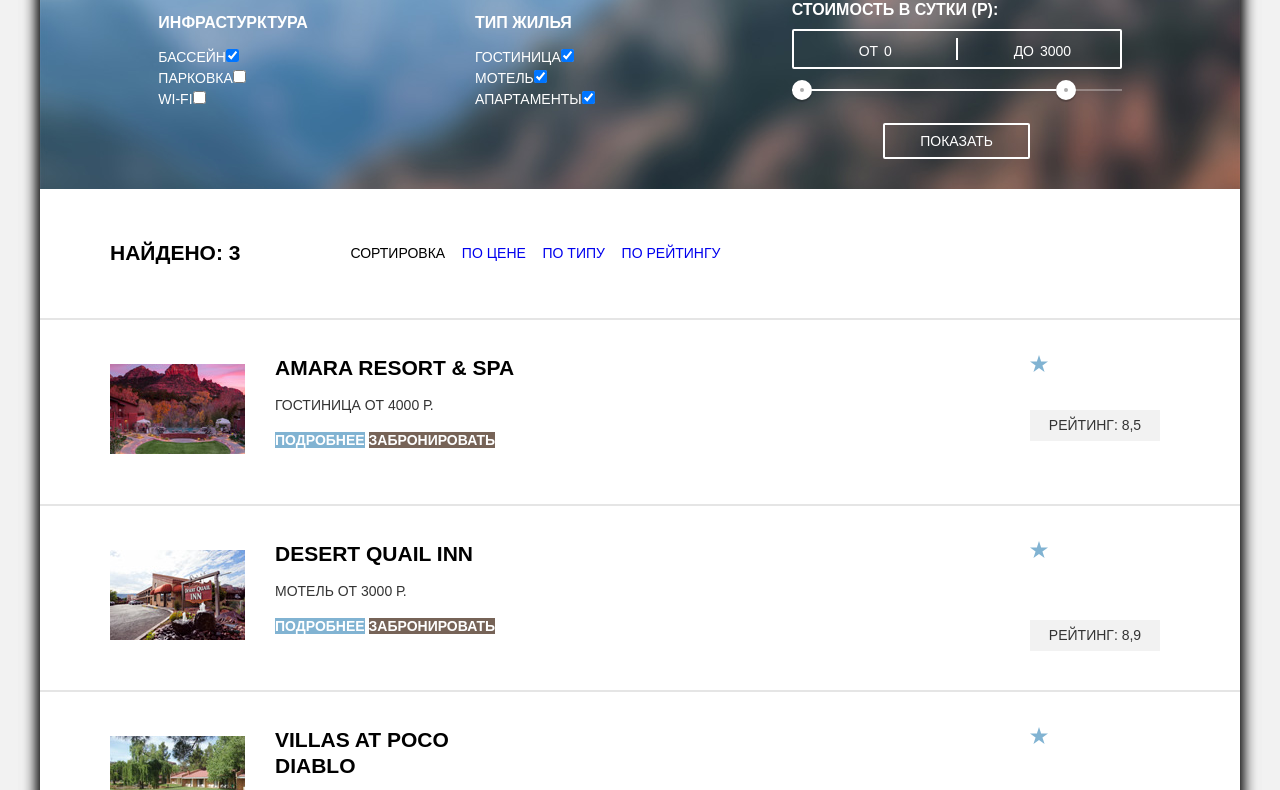
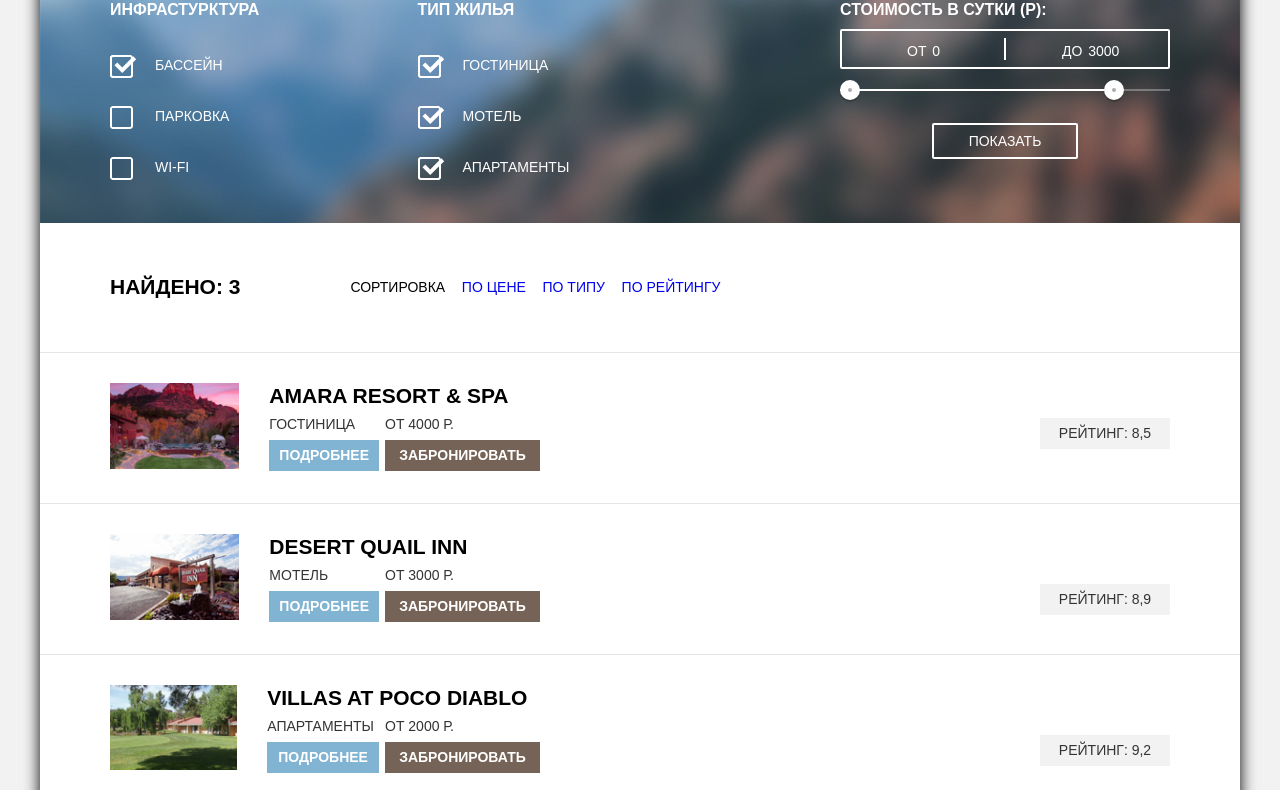
Before and after one commit to zhanna2606/903257-sedona, a plain HTML site: page inner.html in a window 1280 px wide. Shown: the part 87-877 px from the top of the page. Drawn offline with Linux system fonts and the light colour scheme.

Commit message:
Добавлены декоративные элементы всех страниц, кроме звездочек и сортировки

```diff
--- a/css/style.css
+++ b/css/style.css
@@ -15,7 +15,7 @@
     margin-right: auto;
     margin-left: auto;
     background-color: white;
-    box-shadow: 0px 5px 15px 0;   /*временно отключила*/
+    box-shadow: 0px 5px 15px 0;
 }
 
 
@@ -29,7 +29,6 @@
 }
 
 .main-header {
-    max-height: 56px;
     margin: 0 auto;
 }
 
@@ -49,13 +48,29 @@
 
 .site-navigation {
     display: flex;
-    flex-wrap: wrap;
-    justify-content: space-between;
     padding: 0;
-    margin: 0 auto;
+    margin: 0;
 
     list-style: none;
 }
+
+.site-navigation li {
+    width: 300px;
+    padding: 15px 70px;
+}
+
+.site-navigation li:nth-child(1),
+.site-navigation li:nth-child(2) {
+    text-align: left;
+}
+
+.site-navigation li:nth-child(3),
+.site-navigation li:nth-child(4) {
+    text-align: right;
+}
+
+
+
 .site-navigation a{
     display: block;
 
@@ -77,37 +92,13 @@
     color: #766357;
 }
 
-.site-navigation ul {
-    margin: 0;
-    padding: 0;
-}
-
-.site-navigation li {
-    display: inline-block;
-    min-height: 56px;
-    padding-top: 17px;
-    margin: 0 auto;
-}
-
-.site-navigation li:nth-child(1),
-.site-navigation li:nth-child(2) {
-    text-align: left;
-}
-
-.site-navigation li:nth-child(3),
-.site-navigation li:nth-child(4) {
-    text-align: right;
-}
-
 .main-container {
     padding: 0;
     margin: 0;
-    box-shadow: none;
 }
 
 .main-pic {
     position: relative;
-    height: 450px;
     padding: 60px;
     background: url("../img/background-photo.jpg") 0px -80px no-repeat;
     background-size: cover;
@@ -160,20 +151,20 @@
 
 
 .description-city {
-    width: 350px;
+    width: 400px;
     text-align: center;
-    padding: 40px 60px 0 60px;
+    padding: 46px 60px 58px 60px;
 }
 
 .description-city h2 {
     font-size: 21px;
     font-weight: bold;
-    letter-spacing: normal;
-    padding: 0 50px;
+    padding: 0;
     margin: 0;
 }
 
 .city-number {
+    margin: 0;
     padding: 20px;
 }
 
@@ -201,12 +192,6 @@
     color: #333333;
 }
 
-
-
-.features {
-
-}
-
 .features-list {
     display: flex;
     justify-content: space-around;
@@ -219,7 +204,7 @@
     flex-direction: column;
     justify-content: center;
     width: 400px;
-    padding: 160px 40px;
+    padding: 160px 40px 40px 40px;
 }
 
 .icon-house {
@@ -246,25 +231,25 @@
 
 .advantage-bridge {
     display: flex;
-    flex-direction: row-reverse;
     color: #ffffff;
     background-color: #81b3d2;
-
 }
 
 .description-bridge {
-    width: 300px;        /*---------почему ширина блока не срабатывает тут? */
-    padding: 0;
-    margin: 0;
+    width: 400px;
+    text-align: center;
+    padding: 40px 30px 50px 25px;
 }
 
 .description-bridge h2 {
     font-size: 21px;
     font-weight: bold;
     margin: 0;
+    padding: 0;
 }
 
 .bridge-number {
+    margin: 0;
     padding: 20px;
 }
 
@@ -321,7 +306,7 @@
     font-weight: bold;
     line-height: 36px;
     text-align: center;
-    padding: 50px 0 0 0;
+    padding: 50px 0 10px 0;
 
 }
 
@@ -334,6 +319,7 @@
 }
 
 .button-search {
+    position: relative;
     width: 568px;
     height: 86px;
     font-size: 21px;
@@ -341,12 +327,12 @@
     line-height: 26px;
     color: #ffffff;
     background-color: #766357;
-    margin-left: auto;
-    margin-right: auto;
+    margin: 0 auto;
 }
 
 .button-search p {
-    padding-top: 10px;
+    margin: 0;
+    padding: 30px 80px;
 }
 
 
@@ -382,7 +368,7 @@
 }
 
 
-/* -------------------ФУТЕР ВТОРОЙ СТРАНИЦЫ---------------*/
+/* -------------------ФУТЕР СТРАНИЦ---------------*/
 
 .main-footer {
     padding: 0;
@@ -392,7 +378,8 @@
 
 .footer-container {
     display: flex;
-    justify-content: space-around;
+    justify-content: space-between;
+    padding: 35px 100px;
 }
 
 .hashtag {
@@ -404,20 +391,20 @@
     line-height: 1.24;
     text-align: center;
     color: #000000;
-    padding-top: 60px;
 }
 
 
 .footer-social {
     width: 150px;
     text-align: center;
-    padding-top: 35px;
 }
 
 .footer-social ul {
     display: flex;
     justify-content: space-between;
     width: 150px;
+    margin: 0;
+    padding: 0;
 
     list-style: none;
 }
@@ -456,7 +443,6 @@
     line-height: 26px;
     font-weight: normal;
     text-align: center;
-    padding-top: 45px;
 }
 
 .footer-copyright p {
@@ -485,7 +471,12 @@
 
 .modal-search-form {
     position: absolute;
-    left: 30%; /* тут не пойму как выровнять под кнопку поиска */
+    margin-left: auto;
+    margin-right: auto;
+    left: 0;
+    right: 0;
+    /*left: 331px;  тут не пойму как  правильно выровнять под кнопку поиска
+    right: 331px;*/
     z-index: 1;
     color: #000000;
     background-color: #FFF;
@@ -506,7 +497,8 @@
 
 .filter-item {
     display: flex;
-
+    margin: 0;
+    padding: 15px 0 15px 0;
 }
 
 .date-check-in,
@@ -562,6 +554,11 @@
 .visitors {
     display: flex;
     justify-content: space-between;
+    padding: 15px 0 50px 0;
+}
+
+.visitor-item {
+    display: flex;
 }
 
 .adult {
@@ -621,7 +618,7 @@
     background-color: #81b3d2;
     box-sizing: border-box;
     border: none;
-    padding: 0;
+    padding: 15px 0 15px 0;
 }
 
 .search:hover,
@@ -649,9 +646,7 @@
                         /*Фильтр поиска*/
 
 .filters {
-    max-height: 250px;
     text-align: center;
-    width: 100%;
     background: url("../img/filter-background.jpg") no-repeat;
     background-size: cover;
     background-position: center;
@@ -659,11 +654,12 @@
 
  .filter-column {
     display: flex;
-    justify-content: space-around;
+    justify-content: space-between;
     font-weight: normal;
     color: #ffffff;
     text-align: left;
-    padding: 30px;
+    margin: 0;
+    padding: 30px 70px;
     }
 
  .filter-column h2 {
@@ -673,44 +669,65 @@
 .filter-infrastructure {
     display: flex;
     flex-direction: column;
-    width: 140px;
-}
-
-.infrastructure-item {
-    font-size: 14px;
-    font-weight: normal;
-    padding: 0;
+    width: 250px;
     text-align: left;
 }
 
-                /* отображение нестандартных чекбоксов
-.infrastructure-item label {
-    width: 32px;
-    height: 26px;
-    display: block;
-    position: relative;
+.filter-infrastructure h2,
+.filter-house h2 {
+    margin: 0;
+    padding-bottom: 20px;
 }
 
-.infrastructure-item input[type="checkbox"] + span {
+.infrastructure-item,
+.house-item {
+    font-size: 14px;
+    font-weight: normal;
+    padding: 15px 0 15px 45px;
+    text-align: left;
+
+}
+
+.infrastructure-item label,
+.house-item label {
+    position: relative;
+
+    display: block;
+
+    cursor: pointer;
+    user-select: none;
+}
+
+.filter-input:hover,
+.filter-input:focus {
+  color: #ffffff;
+}
+
+.filter-input:disabled {
+    color: #6a6a6a;
+}
+
+.filter-checkbox + label::before {
+    content: url("../svg-sedona/checkbox-off.svg");
     position: absolute;
+    left: -45px;
+    top: 0;
+}
 
-    width: 100%; height: 100%;
-    background: url("../svg-sedona/checkbox-on.svg") no-repeat;
-    cursor: pointer;
-    background-position: 0px 0;
+.filter-checkbox:checked + label::after {
+    content: url("../svg-sedona/checkbox-on.svg");
+
+    position: absolute;
+    left: -45px;
+    top: 0;
 }
-*/
-
 
 
 .filter-house {
     display: flex;
     flex-direction: column;
-    width: 140px;
-}
-
-.house-item {
-    text-align: left;
+    width: 250px;
+    padding-right: 115px;
 }
 
 .filters legend {
@@ -718,7 +735,11 @@
     font-weight: bold;
 }
 
-/*---------------------- стоимостm суток----------------------*/
+
+
+
+
+/*---------------------- стоимостmь суток----------------------*/
 
 
 .filter-range {
@@ -857,12 +878,11 @@
 .search-results {
     display: flex;
     flex-direction: column;
-    border-bottom: 2px solid #e5e5e5;
 }
 
 .title-line {
     display: flex;
-    border-bottom: 2px solid #e5e5e5;
+    border-bottom: 1px solid #e5e5e5;
 }
 
 .title-line p {
@@ -929,13 +949,16 @@
 
 
 .catalog-item-image {
+    margin: 0;
+    width: 135px;
+    height: 90px;
     padding: 30px 30px 30px 70px;
 }
 
 
 .catalog-item {
     display: flex;
-    border-bottom: 2px solid #e5e5e5;
+    border-bottom: 1px solid #e5e5e5;
 }
 
 
@@ -949,16 +972,48 @@
 }
 
 .hotel-description {
-    width: 255px;
-    padding: 35px 250px 30px 0;
+    display: flex;
+    flex-direction: column;
+    padding: 30px 250px 30px 0;
+}
+
+.detailes {
+    display: flex;
+    margin: 0;
+}
+
+.about-hotel {
+    display: flex;
+    flex-direction: column;
+    margin: 0;
+    padding-right: 6px;
+}
+
+.hotel-category {
+    padding: 5px 5px 5px 0;
+}
+
+.about-price {
+    display: flex;
+    flex-direction: column;
+    margin: 0;
+}
+
+.catalog-item-price {
+    padding: 5px 5px 5px 0;
 }
 
 .raiting {
     display: flex;
     flex-direction: column;
     justify-content: space-between;
-    width: 110px;
     padding: 35px 70px 25px 250px;
+}
+
+
+.catalog-item-price {
+    width: 150px;
+    padding: 5px left;
 }
 
 .hotel-description .detailed {
@@ -966,24 +1021,23 @@
     line-height: 21px;
     font-weight: bold;
     color: #ffffff;
-    text-align: left;
-    width: 110px;
-    height: 27px;
+    text-align: center;
     background-color: #81b3d2;
+    padding: 5px 10px;
 }
 .hotel-description .booking {
     font-size: 14px;
     line-height: 21px;
     font-weight: bold;
     color: #ffffff;
-    text-align: left;
-    width: 142px;
-    height: 27px;
+    text-align: center;
     background-color:#766357;
+    padding: 5px 10px;
 }
 
 a.detailed:hover,
 a.detailed:focus {
+    color: #ffffff;
     background-color: #669ec0;
 }
 
@@ -994,6 +1048,7 @@
 
 a.booking:hover,
 a.booking:focus {
+    color: #ffffff;
     background-color: #604e43;
 }
 
--- a/inner.html
+++ b/inner.html
@@ -24,7 +24,7 @@
         </a>
       </nav>
     </header>
-    <main class="container">
+    <main class="main-container">
       <section class="filters">
         <h2 class="visually-hidden" aria-label="фильтр поиска отеля">Фильтр поиска отеля</h2>
         <form action="https://echo.htmlacademy.ru" method="get">
@@ -32,28 +32,34 @@
           <div class="filter-column">
             <div class="filter-infrastructure">
               <h2>Инфрастурктура</h2>
-              <label class="infrastructure-item">
-                Бассейн<input type="checkbox" checked name="pool"><span></span>
-              </label>
-              <label class="infrastructure-item">
-                Парковка<input type="checkbox" name="parking">
-              </label>
-              <label class="infrastructure-item">
-                Wi-Fi<input type="checkbox" name="wifi">
-              </label>
+              <div class="infrastructure-item">
+                <input class="visually-hidden filter-input filter-checkbox" type="checkbox" checked name="pool">
+                <label>Бассейн</label>
+              </div>
+              <div class="infrastructure-item">
+                <input class="visually-hidden filter-input filter-checkbox" type="checkbox" name="parking">
+                <label>Парковка</label>
+              </div>
+              <div class="infrastructure-item">
+                <input class="visually-hidden filter-input filter-checkbox" type="checkbox" name="wifi">
+                <label>Wi-Fi</label>
+              </div>
             </div>
 
             <div class="filter-house">
               <h2>Тип жилья</h2>
-              <label class="house-item">
-                Гостиница<input type="checkbox" checked name="hotel">
-              </label>
-              <label class="house-item">
-                Мотель<input type="checkbox" checked name="motel">
-              </label>
-              <label class="house-item">
-                Апартаменты<input type="checkbox" checked name="apart">
-              </label>
+              <div class="house-item">
+                <input class="visually-hidden filter-input filter-checkbox" type="checkbox" checked name="hotel">
+                <label>Гостиница</label>
+              </div>
+              <div class="house-item">
+                <input class="visually-hidden filter-input filter-checkbox" type="checkbox" checked name="motel">
+                <label>Мотель</label>
+              </div>
+              <div class="house-item">
+                <input class="visually-hidden filter-input filter-checkbox" type="checkbox" checked name="apart">
+                <label>Апартаменты</label>
+              </div>
             </div>
 
             <!--Фильтр сделан по демке-->
@@ -99,72 +105,78 @@
             <li class="catalog-item">
               <p class="catalog-item-image">
                 <a href="catalog-item.html">
-                  <img src="img/hotel-amara.jpg" class="hotel-amara" width="135" height="90" alt="Гостиница AMARA RESORT & SPA">
+                  <img src="img/hotel-amara.jpg" class="hotel-amara" alt="Гостиница AMARA RESORT & SPA">
                 </a>
               </p>
               <div class="hotel-description">
                 <a href="catalog-item.html">
                   <span class="catalog-item-title">AMARA RESORT & SPA</span>
                 </a>
-                <p>
-                  <span class="catalog-category">Гостиница</span>
+                <div class="detailes">
+                  <p class="about-hotel">
+                    <span class="hotel-category">Гостиница</span>
+                    <a class="button detailed" href="catalog-item.html">Подробнее</a>
+                  </p>
+                  <p class="about-price">
                     <span class="catalog-item-price">от 4000 р.</span>
-                </p>
-                <p>
-                  <a class="button detailed" href="catalog-item.html">Подробнее</a>
                     <a class="button booking" href="#">Забронировать</a>
                   </p>
                 </div>
+              </div>
               <div class="raiting">
-                <img src="svg-sedona/star.svg" class="star" width="18" height="17" alt="Отель пять звезд">
+                <span></span>
                 <p class="hotel-raiting">Рейтинг: 8,5</p>
                 <div>
             </li>
             <li class="catalog-item">
               <p class="catalog-item-image">
                 <a href="catalog-item.html">
-                  <img src="img/hotel-desert.jpg" class="hotel-desert" width="135" height="90" alt="Мотель Desert Quail Inn">
+                  <img src="img/hotel-desert.jpg" class="hotel-desert" alt="Мотель Desert Quail Inn">
                 </a>
               </p>
               <div class="hotel-description">
                 <a href="catalog-item.html">
                   <span class="catalog-item-title">DESERT QUAIL INN</span>
                 </a>
-                <p>
-                  <span class="catalog-category">Мотель</span>
+                <div class="detailes">
+                  <p class="about-hotel">
+                    <span class="hotel-category">Мотель</span>
+                    <a class="button detailed" href="catalog-item.html">Подробнее</a>
+                  </p>
+                  <p class="about-price">
                     <span class="catalog-item-price">от 3000 р.</span>
-                </p>
-                <p>
-                  <a class="button detailed" href="catalog-item.html">Подробнее</a>
                     <a class="button booking" href="#">Забронировать</a>
                   </p>
                 </div>
+              </div>
               <div class="raiting">
-                <img src="svg-sedona/star.svg" class="star" width="18" height="17" alt="Отель три звезды">
+                <div class="star-3"></div>
                 <p class="hotel-raiting">Рейтинг: 8,9</p>
               </div>
             </li>
             <li class="catalog-item">
               <p class="catalog-item-image">
                 <a href="catalog-item.html">
-                  <img src="img/hotel-villasdiablo.jpg" class="hotel-villasdiablo" width="135" height="90" alt="Апартаменты Villas at Poco Diablo">
+                  <img src="img/hotel-villasdiablo.jpg" class="hotel-villasdiablo" alt="Апартаменты Villas at Poco Diablo">
                 </a>
               </p>
               <div class="hotel-description">
                 <a href="catalog-item.html">
                   <span class="catalog-item-title">Villas at Poco Diablo</span>
                 </a>
-                <p>
-                  <span class="catalog-category">Апартаменты</span>
+                <div class="detailes">
+                  <p class="about-hotel">
+                    <span class="hotel-category">Апартаменты</span>
+                    <a class="button detailed" href="catalog-item.html">Подробнее</a>
+                  </p>
+                  <p class="about-price">
                     <span class="catalog-item-price">от 2000 р.</span>
-                </p>
-                <p>
-                  <a class="button detailed" href="catalog-item.html">Подробнее</a>
                     <a class="button booking" href="#">Забронировать</a>
                   </p>
                 </div>
+              </div>
               <div class="raiting">
-                <img src="svg-sedona/star.svg" class="star" width="18" height="17" alt="Отель две звезды">
+                <div class="star-2"></div>
                 <p class="hotel-raiting">Рейтинг: 9,2</p>
               </div>
             </li>
@@ -201,7 +213,8 @@
             </li>
           </ul>
         </div>
-        <p class="footer-copyright">Website by
+        <div class="footer-copyright">
+          <p>Website by</p>
           <a class="button copyright" href="https://htmlacademy.ru/intensive/htmlcss" aria-label="Профессиональный онлайн-курс HTML Academy">
             <svg id="logo-html" data-name="logo-html" xmlns="http://www.w3.org/2000/svg" viewBox="0 0 108.08 36.85">
               <title>HTML Academy</title>
@@ -209,7 +222,7 @@
                 transform="translate(0 -0.02)" />
             </svg>
           </a>
-        </p>
+        </div>
       </div>
     </footer>
   </div>
```
Also changed, not shown: index.html (+4 -4 lines). Lines whose indentation alone changed are shown as unchanged.
